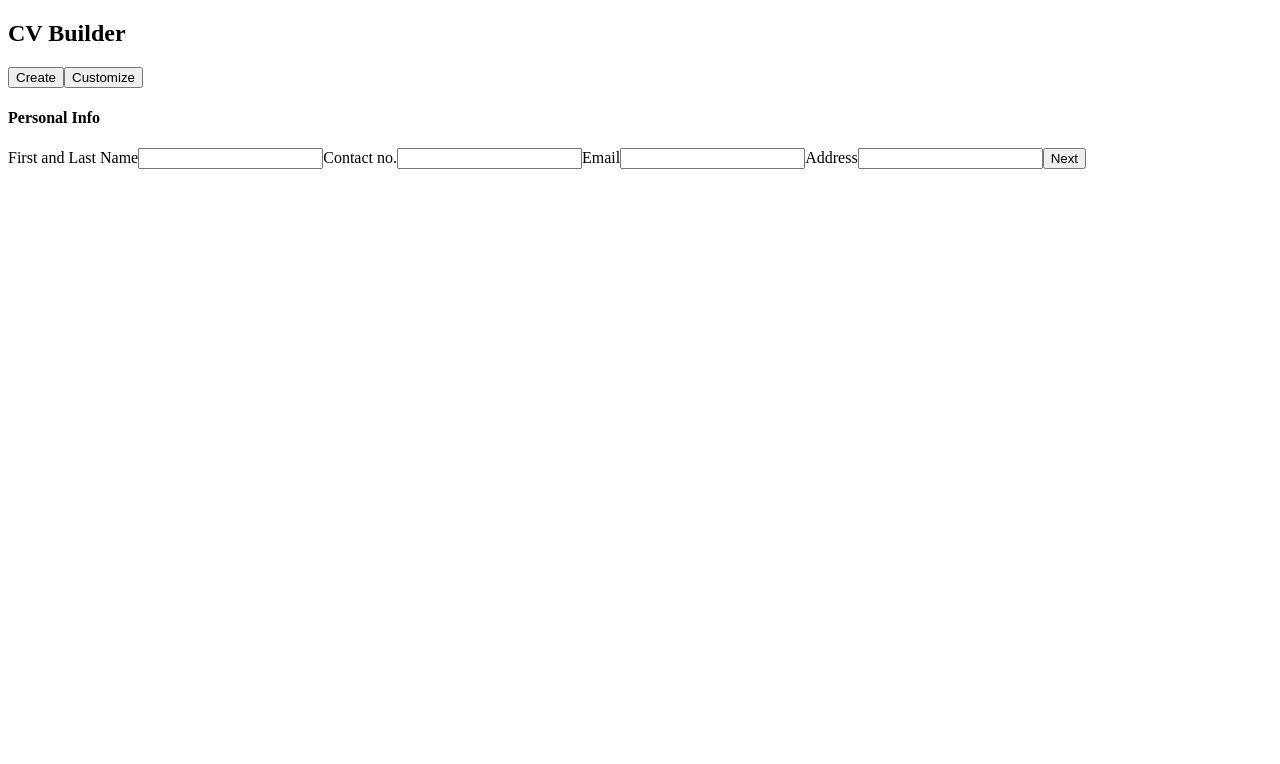
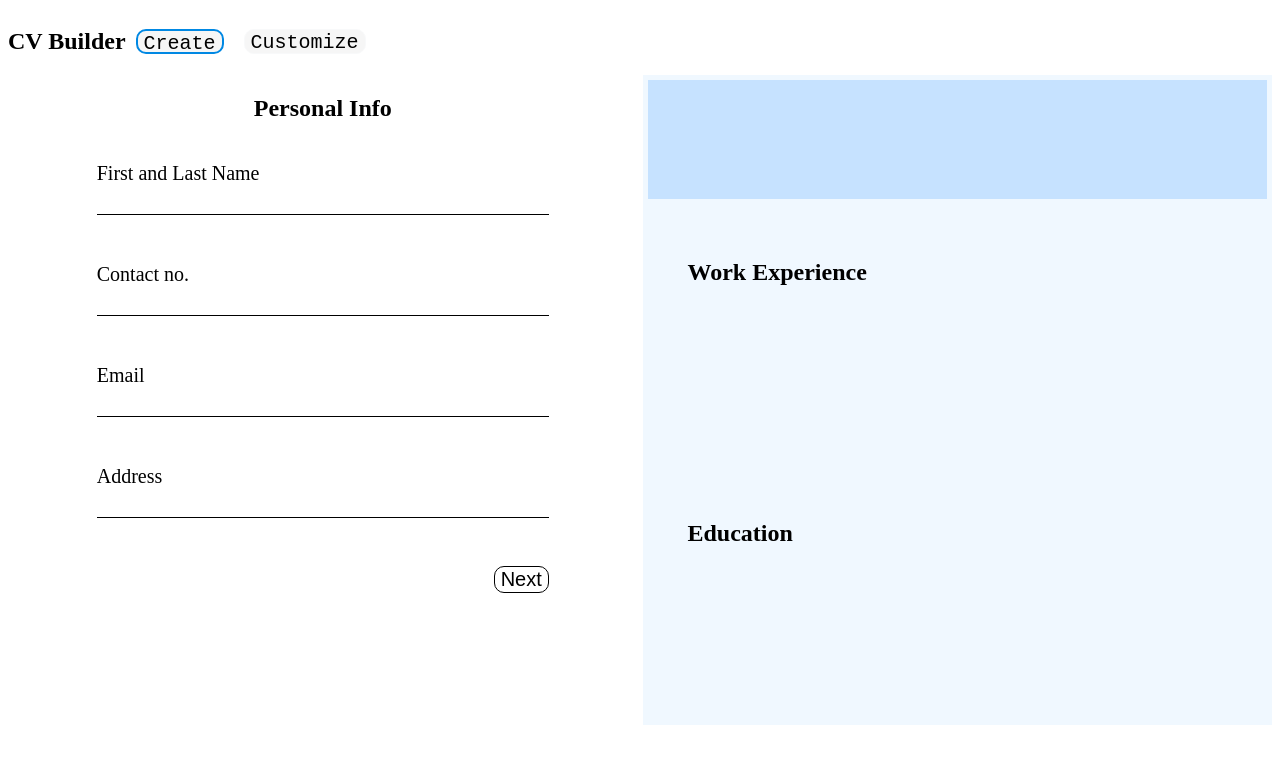
Before and after one commit to kawaldhillon5/TOP_CV_Builder, a React (Vite) app: page / in a window 1280 px wide. Both pictures are taken after a click on the button "Create". Shown: the top 764 px of the page. Built offline with nearby package versions, Linux system fonts and the light colour scheme.

Commit message:
added some CSS

```diff
--- a/src/App.css
+++ b/src/App.css
@@ -0,0 +1,34 @@
+.header {
+    display: flex;
+    justify-content: left;
+    align-items: center;
+}
+
+.headerButton{
+    margin: 10px;
+    background-color: rgb(246, 246, 246);
+    border: 1px solid rgb(248, 249, 250);
+    border-radius: 10px;
+    height: 25px;
+    font-family: 'Courier New', Courier, monospace;
+    font-size: 20px;
+}
+
+.headerButtonActive{
+    border: 2px solid rgb(0, 136, 227);
+}
+
+.content {
+    display: grid;
+    grid-template-columns: 1fr 1fr;
+    grid-template-rows: 1fr;
+    gap: 5px;
+    max-height: 80vh;
+}
+
+.formDiv{
+    display: flex;
+    flex-direction: column;
+    align-items: center;
+    max-height: 80vh;
+}
--- a/src/App.jsx
+++ b/src/App.jsx
@@ -25,7 +25,7 @@ function App() {
     return (
         <page>
             <header className='header'>
-                <h2>CV Builder</h2>
+                <h2 className='headerTitle'>CV Builder</h2>
                 <HeaderButton
                     title = "Create"
                     isActive={activePage === 1}
@@ -41,7 +41,8 @@ function App() {
                     }}
                 ></HeaderButton>
             </header>
-            <buttoncontent>
+            <div className='content'>
+                <buttoncontent className="buttonContentDiv">
                 {activePage === 1 ? <CreateForm
                         handlePersonalInfoChange={handlePersonalInfoChange}
                         handleWorkHistoryInfoChange={handleWorkHistoryInfoChange}
@@ -53,6 +54,7 @@ function App() {
                     </CustomizeForm>: null}
                 </buttoncontent>
                 <CvPreview CV={CV}></CvPreview>
+            </div>
         </page>
     )
 }
--- a/src/CV-Class/CV_class.js
+++ b/src/CV-Class/CV_class.js
@@ -18,7 +18,5 @@ export default class CV {
         return {personalInfo : this.personalInfo,workHistoryInfo : this.workHistoryInfo, educationInfo : this.educationInfo};
     }
 
-    setPersonalInfo(info){
-        this.personalInfo = info;
-    }
+
 }
--- /dev/null
+++ b/src/CVPreview/CVPreview.css
@@ -0,0 +1,39 @@
+.livePreviewDiv{
+    padding: 5px;
+    display: grid;
+    grid-template-columns: 1fr;
+    grid-template-rows: 1fr 4fr 4fr;
+    background-color: aliceblue;
+    max-height: 80vh;
+}
+
+.personalInfoPreview{
+    background-color: rgb(198, 226, 255);
+    padding: 20px;
+    display: grid;
+    grid-template-columns: 1fr 1fr;
+    grid-template-rows: 2fr 1fr 1fr;
+    justify-items: center;
+}
+
+.workInfoPreview, .educationInfoPreview{
+    padding: 40px;
+}
+
+.personalName{
+    grid-area: 1/1/1/3 ;
+}
+
+.personalAddress{
+    grid-area: 3/1/3/3;
+}
+
+.personalEmail{
+    margin-left: auto;
+    margin-right: 1vw;
+}
+
+.personalContact{
+    margin-left: 1vw;
+    margin-right: auto;
+}
--- a/src/CVPreview/CvPreview.jsx
+++ b/src/CVPreview/CvPreview.jsx
@@ -1,17 +1,18 @@
 import PersonalInfo from "../CV-Class/personalInfo-class";
-
+import "./CVPreview.css"
 export default function CvPreview({CV}){
 
 
     return (
-        <livepreviewdiv>
-            <personalinfodiv>
-                <h2>{CV.personalInfo.name}</h2>
-                <div>{CV.personalInfo.contactNo}</div>
-                <div>{CV.personalInfo.email}</div>
-                <div>{CV.personalInfo.address}</div>
+        <livepreviewdiv className="livePreviewDiv">
+            <personalinfodiv className="personalInfoPreview">
+                <h2 className="personalName">{CV.personalInfo.name}</h2>
+                <div className="personalEmail">{CV.personalInfo.email}</div>
+                <div className="personalContact">{CV.personalInfo.contactNo}</div>
+                <div className="personalAddress">{CV.personalInfo.address}</div>
             </personalinfodiv>
-            <workhistoryinfodiv>
+            <workhistoryinfodiv className="workInfoPreview">
+                <h2>Work Experience</h2>
                 <h2>{CV.workHistoryInfo.title}</h2>
                 <div>{CV.workHistoryInfo.companyName}</div>
                 <div>{CV.workHistoryInfo.address}</div>
@@ -19,7 +20,8 @@ export default function CvPreview({CV}){
                 <div>{CV.workHistoryInfo.endDate}</div>
                 <div>{CV.workHistoryInfo.otherInfo}</div>
             </workhistoryinfodiv>
-            <educationinfodiv>
+            <educationinfodiv className="educationInfoPreview">
+                <h2>Education</h2>
                 <h2>{CV.educationInfo.programeName}</h2>
                 <div>{CV.educationInfo.institutionName}</div>
                 <div>{CV.educationInfo.address}</div>
--- a/src/HeaderButton/HeaderButton.jsx
+++ b/src/HeaderButton/HeaderButton.jsx
@@ -1,7 +1,7 @@
 function HeaderButton({title, set, isActive}) {
     return (
         <button
-            className={"headerButton" + " " + (isActive ? "headerButtonActive" : "")}
+            className={"headerButton" + " " + (isActive ? "headerButtonActive" : "") + " " +`button${title}`}
             onClick={set}
         >
             {title}
--- /dev/null
+++ b/src/HeaderButton/createForm.css
@@ -0,0 +1,32 @@
+.personalInfoForm, .workInfoForm, .educationInfoForm{
+    margin: 20px;
+    display: flex;
+    flex-direction: column;
+    /* height: 60vh; */
+    width: auto;
+    justify-content: space-around;
+    gap: 6vh;
+}
+
+.inputDiv{
+    display: flex;
+    flex-direction: column;
+    font-size: 20px;
+    gap: 10px;
+}
+
+input{
+    width: 35vw;
+    border: none;
+    font-size: 15px;
+    border-bottom: 1px solid black;
+}
+
+.nextButton{
+    font-family: sans-serif;
+    font-size: 20px;
+    border: 1px solid black;
+    border-radius: 10px;
+    background-color: rgb(255, 255, 255);
+    margin-left: auto;
+}
--- a/src/HeaderButton/createForm.jsx
+++ b/src/HeaderButton/createForm.jsx
@@ -3,6 +3,7 @@ import PersonalInfo from "../CV-Class/personalInfo-class";
 import WorkHistoryInfo from "../CV-Class/workHistoryInfo-class";
 import EducationInfo from "../CV-Class/educationInfo_class";
 import { cv } from "../CV-Class/CV-instance";
+import "./createForm.css"
 
 function PersonalInfoComponent({personalInfo, personalInfoChange, onNext}){
 
@@ -12,32 +13,40 @@ function PersonalInfoComponent({personalInfo, personalInfoChange, onNext}){
 
     return (
 
-        <div className="formDiv personalInfoForm">
-            <h4>Personal Info</h4>
-            <form>
+        <div className="formDiv">
+            <h2>Personal Info</h2>
+            <form className="personalInfoForm">
+                    <div className="nameInput inputDiv">
                         <label htmlFor="name">First and Last Name</label>
                         <input id="name" type="text"required onChange={(e) =>{
                             personalInfoChange({...personalInfo, name: e.target.value});
                         }}></input>
+                    </div>
 
+                <div className="contactInput inputDiv">
                     <label htmlFor="contactNo">Contact no.</label>
                     <input id="contactNo" type = "number" required onChange={(e)=> {
                         personalInfoChange({...personalInfo, contactNo : e.target.value});
                     }}></input>
+                </div>
 
 
+                <div className="emailInput inputDiv">
                     <label htmlFor="email">Email</label>
                     <input id="email" type= "email" required onChange={(e) => {
                         personalInfoChange({...personalInfo, email: e.target.value});
                     }} ></input>
+                </div>
 
 
+                <div className="addressInput inputDiv">
                     <label htmlFor="address">Address</label>
                     <input id="address" type="text" onChange={(e) => {
                         personalInfoChange({...personalInfo, address : e.target.value});
                     }} ></input>
+                </div>
 
-                <button type="button" onClick={submitPersonalInfo} >Next</button>
+                <button className="nextButton" type="button" onClick={submitPersonalInfo} >Next</button>
             </form>
         </div>
 
@@ -54,33 +63,41 @@ function WorkHistory({workHistoryInfo ,workHistoryInfoChange, onNext}){
 
     return (
 
-        <div className="formDiv workInfoForm">
+        <div className="formDiv ">
             <h4>Work History</h4>
-            <form>
+            <form className="workInfoForm">
+                <div className="workTitle inputDiv">
                     <label htmlFor="title">Job Title</label>
                     <input id="title" type = "text" required onChange={(e) => {
                         workHistoryInfoChange({...workHistoryInfo, title: e.target.value})
                     }}></input>
+                </div>
 
+                <div className="workCompany inputDiv">
                     <label htmlFor="companyName">Company Name</label>
                     <input id="companyName" type="text"required onChange={(e) =>{
                         workHistoryInfoChange({...workHistoryInfo,companyName: e.target.value});
                     }} ></input>
+                </div>
 
 
 
+                <div className="workStart inputDiv">
                     <label htmlFor="startDateWork">Start Date</label>
                     <input id="startDateWork" type= "date" required onChange={(e) =>{
                         workHistoryInfoChange({...workHistoryInfo,startDate: e.target.value});
                     }}></input>
+                </div>
 
 
+                <div className="workEnd inputDiv">
                     <label htmlFor="endDateWork">End Date</label>
                     <input id="endDateWork" type="date" required onChange={(e) => {
                         workHistoryInfoChange({...workHistoryInfo,endDate: e.target.value});
                     }}></input>
+                </div>
 
-                <button type="button" onClick={submitWorkHistory} >Next</button>
+                <button className="nextButton" type="button" onClick={submitWorkHistory} >Next</button>
 
             </form>
         </div>
@@ -97,32 +114,40 @@ function Education({educationInfo ,educationInfoChange, onNext}){
 
     return (
 
-        <div className="formDiv educationInfoForm">
+        <div className="formDiv">
             <h4>Education</h4>
-            <form>
+            <form className="educationInfoForm">
+                <div className="educationName inputDiv">
                     <label htmlFor="programeName">Programe Name</label>
                     <input id="programeName" type="text"required onChange={(e) =>{
                         educationInfoChange({...educationInfo,programeName : e.target.value});
                     }}></input>
+                </div>
 
+                <div className="educationInstitution inputDiv">
                     <label htmlFor="institutionName">Institution Name</label>
                     <input id="institutionName" type = "text" required onChange={(e) =>{
                         educationInfoChange({...educationInfo,institutionName : e.target.value});
                     }}></input>
+                </div>
 
 
+                <div className="educationStart inputDiv">
                     <label htmlFor="startDateEdu">Start Date</label>
                     <input id="startDateEdu" type= "date" required onChange={(e) =>{
                         educationInfoChange({...educationInfo,startDate : e.target.value});
                     }}></input>
+                </div>
 
 
+                <div className="educationEnd inputDiv">
                     <label htmlFor="endDateEdu">End Date</label>
                     <input id="endDateEdu" type="date" required onChange={(e) =>{
                         educationInfoChange({...educationInfo,endDate : e.target.value});
                     }}></input>
+                </div>
 
-                <button type="button" onClick={submitEducationInfo} >Create</button>
+                <button className="nextButton" type="button" onClick={submitEducationInfo} >Create</button>
 
             </form>
         </div>
```
Lines whose indentation alone changed are shown as unchanged.
